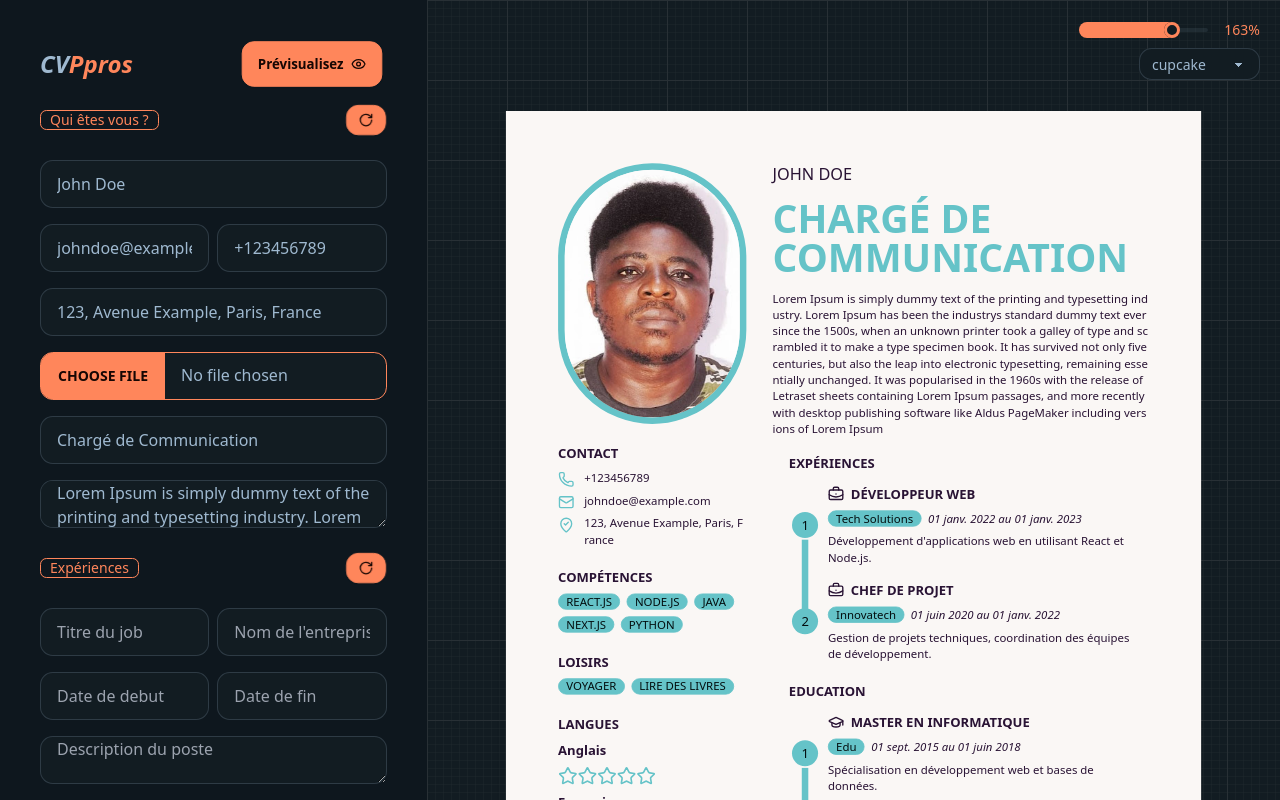
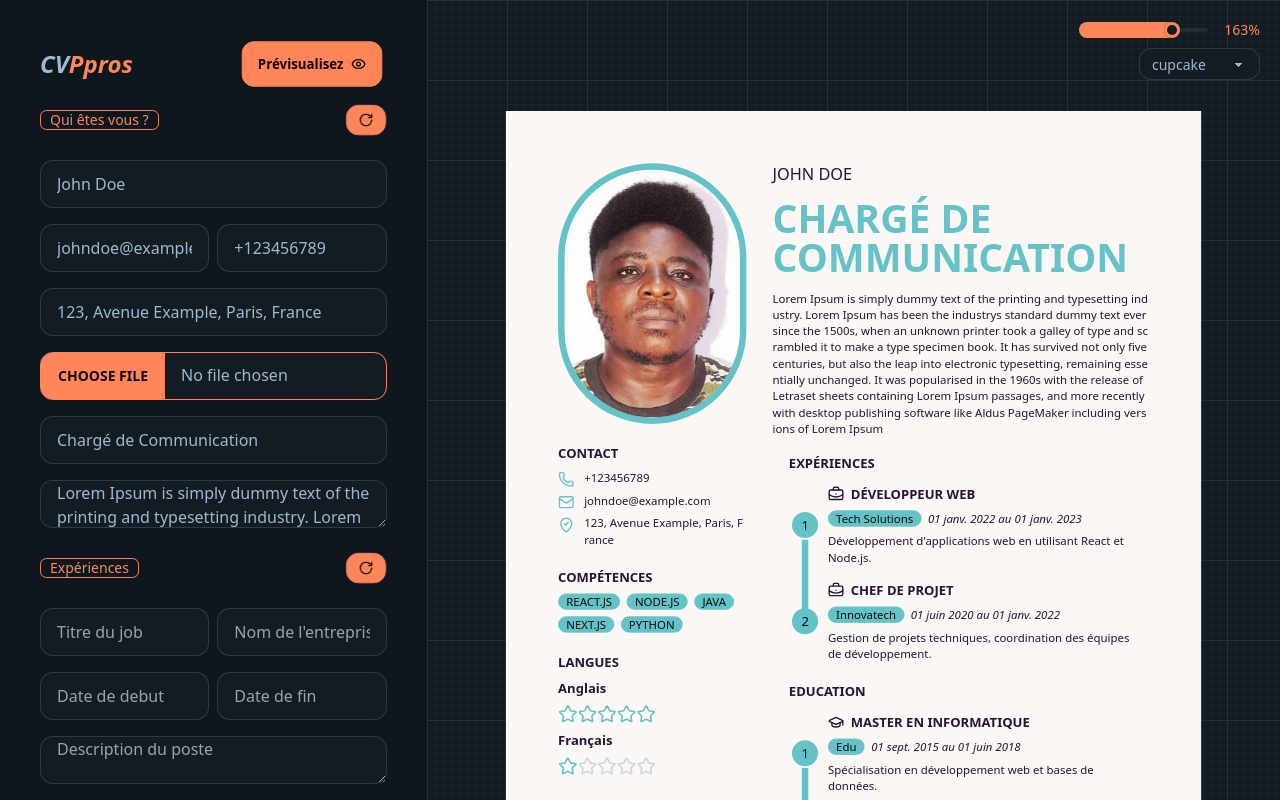
Before and after one commit to noelfoka/cd-pdf-creator, a Next.js app: page / in a window 1280 px wide. Built offline with nearby package versions, Linux system fonts and the light colour scheme.

Commit message:
add hobby 2

```diff
--- a/app/components/CVPreview.tsx
+++ b/app/components/CVPreview.tsx
@@ -73,7 +73,6 @@ const getStarRating = (proficiency: string) => {
     </>
   );
 };
-
 
 const CVPreview: React.FC<Props> = ({
   personalDetails,
@@ -155,23 +154,7 @@ const CVPreview: React.FC<Props> = ({
             <div className="flex flex-wrap gap-2">
               {skills.map((skill, index) => (
                 <p key={index} className="badge badge-primary uppercase">
-
-                    {skill.name}
-
-                </p>
-              ))}
-            </div>
-          </div>
-
-          <div className="mt-6">
-            <h1 className="uppercase font-bold mb-2">Loisirs</h1>
-
-            <div className="flex flex-wrap gap-2">
-              {hobies.map((hobby, index) => (
-                <p key={index} className="badge badge-primary uppercase">
-
-                    {hobby.name}
-
+                  {skill.name}
                 </p>
               ))}
             </div>
@@ -189,6 +172,18 @@ const CVPreview: React.FC<Props> = ({
                   <div className="flex mt-2">
                     {getStarRating(lang.proficiency)}
                   </div>
+                </div>
+              ))}
+            </div>
+          </div>
+
+          <div className="mt-6">
+            <h1 className="uppercase font-bold mb-2">Loisirs</h1>
+
+            <div className="flex flex-col space-y-2">
+              {hobies.map((hobby, index) => (
+                <div key={index}>
+                  <span className="capitalize">{hobby.name}</span>
                 </div>
               ))}
             </div>
```
